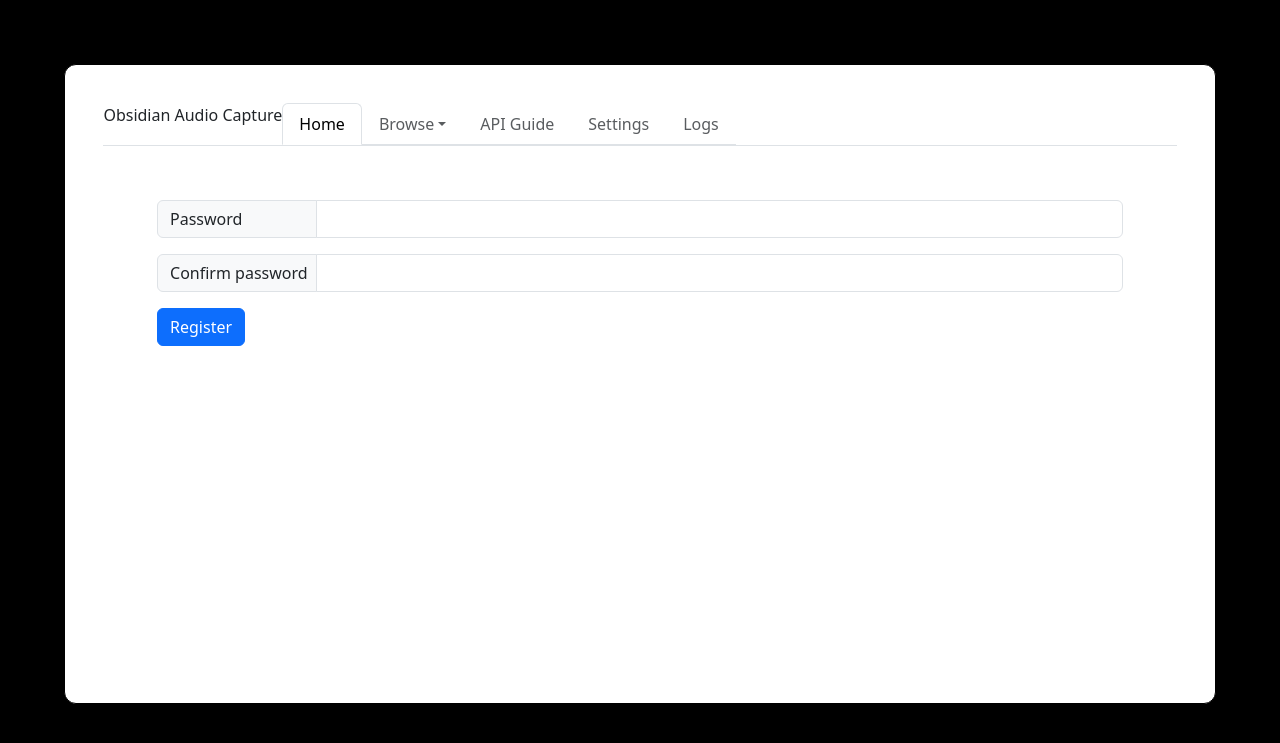
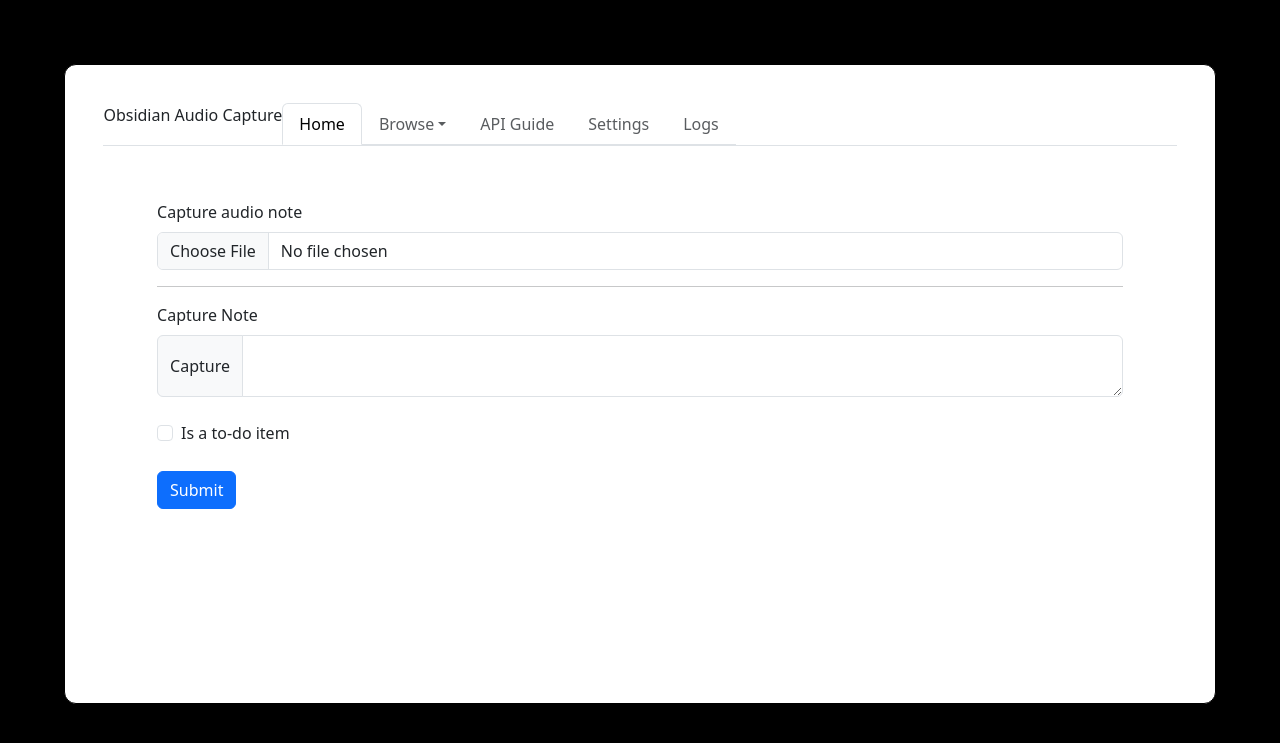
Before and after one commit to benbaja/obsidian-rest, a Flask app: template templates/home.html in a window 1280 px wide. Shown: the top 743 px of the page. Run offline with Flask 3, Linux system fonts and the light colour scheme; the template is opened without the code that fills it, so the values that code supplies are empty; some libraries are stand-ins or nearby versions.

Commit message:
feat: homepage to post to API

```diff
--- a/app.py
+++ b/app.py
@@ -13,6 +13,7 @@ import jwt
 import datetime
 import logging
 import base64
+#import whisper
 
 # setup logger to write to file
 logger = logging.getLogger('werkzeug')
@@ -74,19 +75,20 @@ def home():
         message = None
 
     if session.get('logged_in') == True :
-        return render_template("home.html", bootstrap=bootstrap, logged_in=True)
+        user = db.session.query(Users).first()
+        return render_template("home.html", bootstrap=bootstrap, logged_in=True, user_info=user)
     else :
         if db.session.query(Users).first() :
-            return render_template("home.html", bootstrap=bootstrap, logged_in=False, registered=True, message=message or "Please enter your admin password")
+            return render_template("auth.html", bootstrap=bootstrap, logged_in=False, registered=True, message=message or "Please enter your admin password")
         else :
-            return render_template("home.html", bootstrap=bootstrap, logged_in=False, registered=False, message=message or "Please set up your admin password")
+            return render_template("auth.html", bootstrap=bootstrap, logged_in=False, registered=False, message=message or "Please set up your admin password")
 
 @app.route("/login", methods = ['POST'])
 def login():
-    if session.get("settings_message") :
-        message = session.pop("settings_message")
-    else :
-        message = None
+    #if session.get("settings_message") :
+    #    message = session.pop("settings_message")
+    #else :
+    #    message = None
 
     if db.session.query(Users).first().password == request.form.get('password') :
         session["logged_in"] = True
@@ -131,11 +133,11 @@ def settings():
     if session.get("logged_in") :
         user = db.session.query(Users).first()
 
-        if session.get("settings_message") :
-            message = session.pop("settings_message")
-        else :
-            message = None
-        return render_template("settings.html", logged_in=True, api_key=user.api_key, swiftink_key=user.swiftink_api, message=message)
+        #if session.get("settings_message") :
+        #    message = session.pop("settings_message")
+        #else :
+        #    message = None
+        return render_template("settings.html", logged_in=True, api_key=user.api_key, swiftink_key=user.swiftink_api, message=session.get("settings_message"))
     else :
         return redirect("/")
 
@@ -215,7 +217,7 @@ def capture_create():
         # try to transcript the audio file
         transcription_result = Swiftink(file_path, logger)
         if transcription_result.text :
-            # check length of note and split if > 50kb
+            # todo : check length of note and split if > 50kb
             # add the transcript to the note database if succeeded
             db.session.add(
                 Note(
@@ -233,7 +235,7 @@ def capture_create():
 
         else :
             # return id of audio
-            return {"new_audio_id": new_audio.audio_id}
+            return jsonify({'message': 'Server error', "new_audio_id": new_audio.audio_id}), 500
 
     return "Invalid payload ", 400
 
--- a/templates/home.html
+++ b/templates/home.html
@@ -6,59 +6,144 @@
 {% endblock%}
 
 {% block content %}
+<!-- Toasts -->
+<div class="toast-container top-0 end-0 p-3">
+  <div class="toast align-items-center text-bg-primary border-0" id="note-result-toast" role="alert" aria-live="assertive" aria-atomic="true">
+    <div class="toast-header">
+        <div class="toast-body" id="note-result-toast-body"></div>
+        <button type="button" class="btn-close" data-bs-dismiss="toast" aria-label="Close"></button>
+    </div>
+  </div>
 
-<!-- Reset Modal -->
-<div class="modal fade" id="resetModal" tabindex="-1" aria-labelledby="resetModalLabel" aria-hidden="true">
-  <div class="modal-dialog">
-    <div class="modal-content">
-      <div class="modal-header">
-        <h1 class="modal-title fs-5" id="resetModalLabel">Warning</h1>
-        <button type="button" class="btn-close" data-bs-dismiss="modal" aria-label="Close"></button>
-      </div>
-      <div class="modal-body">
-        Reseting your password will also reset your API key. Proceed ?
-      </div>
-      <div class="modal-footer">
-        <form action="{{ url_for('pwreset')}}" method="POST" >
-            <button type="button" class="btn btn-secondary" data-bs-dismiss="modal">No</button>
-            <button type="submit" class="btn btn-danger">Yes</button>
-        </form>
-      </div>
+  <div class="toast align-items-center text-bg-primary border-0" id="audio-result-toast" role="alert" aria-live="assertive" aria-atomic="true">
+    <div class="d-flex">
+        <div class="toast-body" id="audio-result-toast-body"></div>
+        <button type="button" class="btn-close btn-close-white me-2 m-auto" data-bs-dismiss="toast" aria-label="Close"></button>
     </div>
   </div>
 </div>
-{% if logged_in %}
 
-{% else %}
-    {% if message %}
-    <div class="alert alert-info" role="alert">
-        {{ message }}
-    </div>
-    {% endif %}
+<!-- Forms -->
+<div class="mb-3">
+    <label for="formFile" class="form-label">Capture audio note</label>
+    <input class="form-control" type="file" id="formFile" accept="audio/*">
+</div>
 
-    {% if registered %}
-    <form action="{{ url_for('login')}}" enctype="application/x-www-form-urlencoded" method="POST">
-        <div class="input-group mb-3">
-            <span class="input-group-text" id="password-span">Password</span>
-            <input type="password" class="form-control" aria-label="Username" aria-describedby="password-span" name="password">
-        </div>
-        <button class="btn btn-primary" type="submit">Login</button>
-        <button class="btn btn-danger" type="button" data-bs-toggle="modal" data-bs-target="#resetModal">Reset Password</button>
-    </form>
+<hr />
 
-    {% else %}
-    <form action="{{ url_for('register')}}" enctype="application/x-www-form-urlencoded" method="POST">
-        <div class="input-group mb-3">
-            <span class="input-group-text" id="password-span" style="width:10em">Password</span>
-            <input type="password" class="form-control" aria-label="Username" aria-describedby="password-span" name="password">
-        </div>
-        <div class="input-group mb-3">
-            <span class="input-group-text" id="password-confirm-span" style="width:10em">Confirm password</span>
-            <input type="password" class="form-control" aria-label="Username" aria-describedby="password-span" name="password-confirm">
-        </div>
-        <button class="btn btn-primary" type="submit">Register</button>
-    </form>
-    {% endif %}
-{% endif %}
+<label for="captureInput" class="form-label">Capture Note</label>
+<div class="input-group">
+    <span class="input-group-text">Capture</span>
+    <textarea class="form-control" aria-label="With textarea" name="capture" id="captureInput"></textarea>
+</div>
+<br>
+<div class="form-check">
+    <input class="form-check-input" type="checkbox" value="" id="todoCheck" name="todo-check">
+    <label class="form-check-label" for="todoCheck">Is a to-do item</label>
+</div>
+<br>
+<button type="button" class="btn btn-primary" id="submitButton">Submit</button>
 
+
+<script>
+    const captureInput = document.getElementById("captureInput");
+    const todoCheck = document.getElementById("todoCheck");
+    const audioInput = document.getElementById("formFile");
+    const submitButton = document.getElementById("submitButton");
+
+    const displayToast = (failType = null, isAudio) => {
+        const uploadType = isAudio ? "audio" : "note";
+        let toast = document.getElementById(uploadType + "-result-toast");
+        const toastBootstrap = bootstrap.Toast.getOrCreateInstance(toast);
+        let toastBody = document.getElementById(uploadType + "-result-toast-body");
+        if (failType) {
+            toastBody.innerText = uploadType + " " + failType + " failed." ;
+            if (toast.classList.contains("text-bg-primary")) {
+                toast.classList.add("text-bg-danger");
+                toast.classList.remove("text-bg-primary");
+            }
+        } else {
+            toastBody.innerText = uploadType + " uploaded successfully.";
+            if (toast.classList.contains("text-bg-danger")) {
+                toast.classList.add("text-bg-primary");
+                toast.classList.remove("text-bg-danger");
+            }
+        }
+        toastBootstrap.show()
+
+    }
+
+    const submitButtonToggle = () => {
+        if (submitButton.disabled) {
+            submitButton.disabled = false;
+            submitButton.innerHTML = "Submit";
+        } else {
+            submitButton.disabled = true;
+            submitButton.innerHTML = `<span class="spinner-border spinner-border-sm" aria-hidden="true"></span>
+            <span role="status"> Submitting...</span>`
+        }
+    }
+
+    submitButton.addEventListener('click', (event) => {
+        event.preventDefault();
+        if (audioInput.files.length) {
+            submitButtonToggle();
+
+            let reader = new FileReader();
+            reader.readAsDataURL(audioInput.files[0]);
+            reader.onload = () => {
+                fetch("/capture/create", {
+                    method: "POST",
+                    body: JSON.stringify({
+                        capture_type : 'audio',
+                        data: {
+                            audio: reader.result,
+                            file_name: audioInput.files[0].name
+                        },
+                    }),
+                    headers: {
+                        "Content-type": "application/json; charset=UTF-8",
+                        "Authorization": "{{ user_info.api_key }}"
+                    }
+                }).then((data) => {
+                    submitButtonToggle();
+                    if (data.ok) {
+                        displayToast(isAudio=true)
+                    } else {
+                        displayToast(failType="transcription", isAudio=true)
+                    }
+                }).catch((error) => {
+                    submitButtonToggle();
+                    displayToast(failType="upload", isAudio=true)
+                });
+            }
+        };
+
+        if (captureInput.value) {
+            fetch("/capture/create", {
+                method: "POST",
+                body: JSON.stringify({
+                    capture_type : 'note',
+                    data: {
+                        text: captureInput.value
+                    },
+                    todo: todoCheck.checked
+                }),
+                headers: {
+                    "Content-type": "application/json; charset=UTF-8",
+                    "Authorization": "{{ user_info.api_key }}"
+                }
+            }).then((data) => {
+                if (data.ok){
+                    displayToast(isAudio=false)
+                    captureInput.value = "";
+                } else {
+                    displayToast(failType="upload", isAudio=false)
+                }
+            }).catch((error) => {
+                displayToast(failType="upload", isAudio=false)
+            });
+        };
+    });
+</script>
 {% endblock%}
```
Also changed, not shown: templates/auth.html (added, +60 -0 lines).
